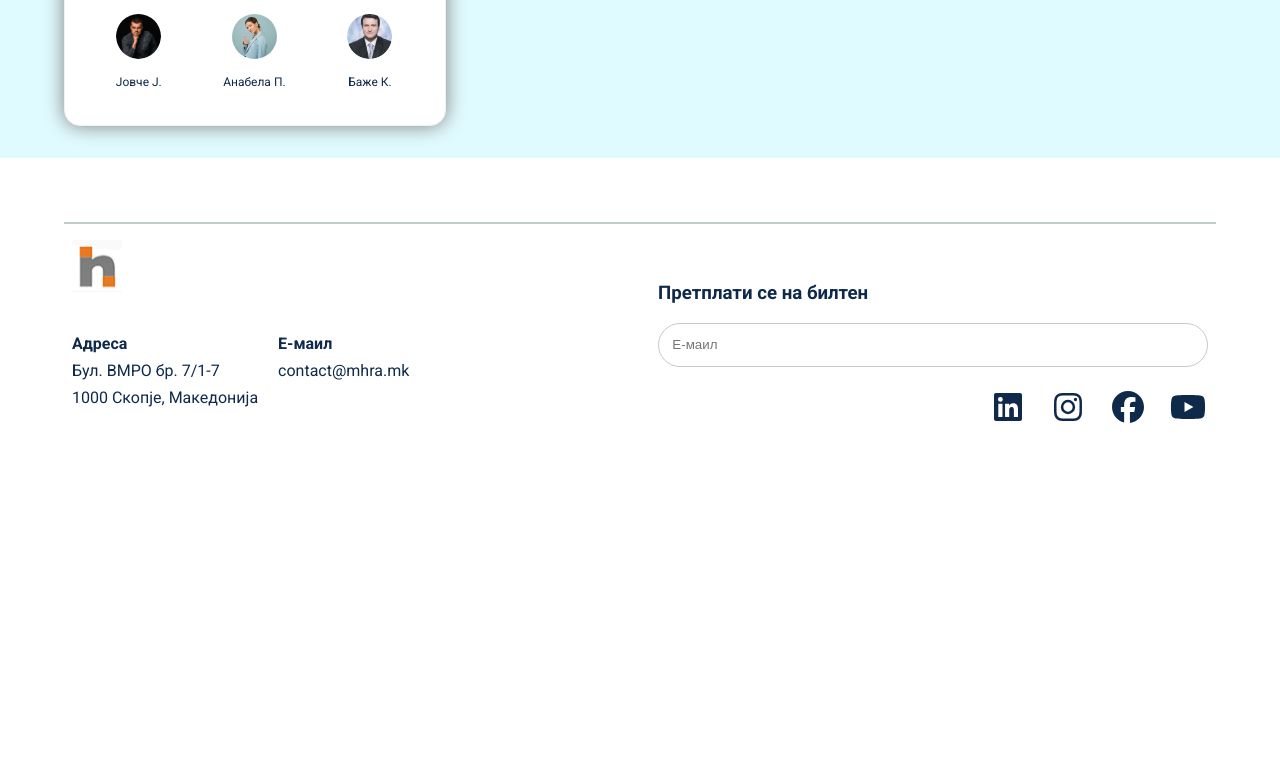
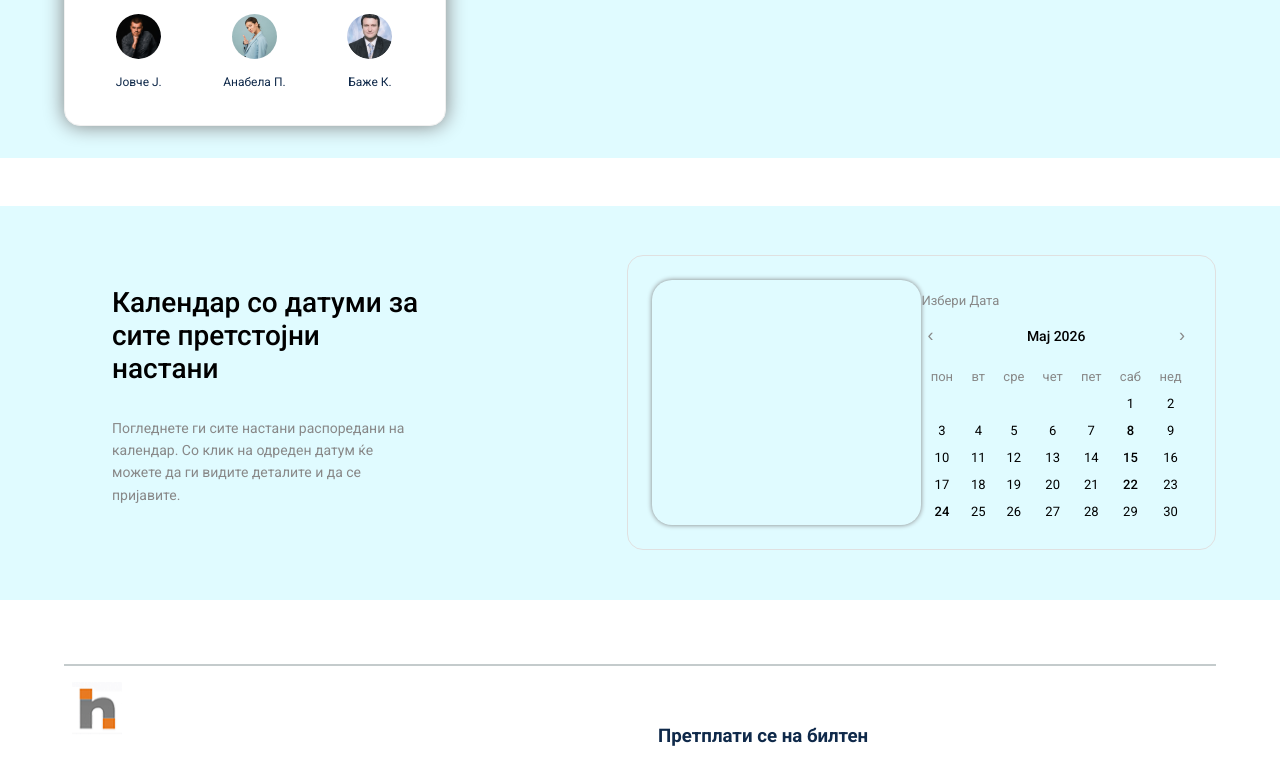
Before and after one commit to Lafazanovski/MHRA, a Next.js app: page /userDashboard in a window 1280 px wide. Shown: the part 2516-3281 px from the top of the page. Before the commit the page ends 2971 px from the top, so only its background shows below. Built offline with nearby package versions, Linux system fonts and the light colour scheme; no server answers.

Commit message:
update calendar

```diff
--- a/src/components/calendar/calendar.css
+++ b/src/components/calendar/calendar.css
@@ -1,54 +1,114 @@
 .calendarSection {
   background-color: var(--backgroundSection-color);
   margin-block: 3em;
+  padding-block: 2em;
 }
 
 .calendarContainer {
-  background-color: inherit;
-  padding: 2em;
+  display: flex;
+  align-items: center;
+  gap: 10em;
+}
+
+.calendarLeft {
+  width: 40%;
+  padding: 3em;
+}
+
+.calendarLeft h2 {
+  font-size: 28px;
+  font-weight: 500;
+  margin-bottom: 2rem;
+}
+
+.calendarLeft p {
+  color: #888;
+  font-size: 14px;
+  line-height: 1.6;
+}
+
+.calendarRight {
+  width: 60%;
+  border: 0.5px solid #e0e0e0;
+  border-radius: 16px;
+  padding: 1.5rem;
+}
+
+.calendarBox {
   display: flex;
   gap: 20;
 }
 
-.calendarLeftDiv {
-  width: 40%;
-  background-color: white;
-  border-radius: 10px;
-  padding: 1em;
+.calendarBoxLeft {
+  width: 50%;
+  border: none;
+  box-shadow: 0 0 5px grey;
+  border-radius: 20px;
 }
 
-.calendarLeftDiv h2 {
-    font-size: 2em;
-    line-height: 1.5;
+.calendarBoxRight {
+  width: 50%;
 }
 
-.calendarLeftDiv p {
-    font-size: 0.8em;
-    margin-top: 3em;
-    opacity: 0.8;
+.calendarLabel {
+  font-size: 13px;
+  color: #888;
+  margin-bottom: 1rem;
 }
 
-.calendarRightDiv {
-  width: 60%;
+.calendarHeader {
+  display: flex;
+  justify-content: space-between;
+  align-items: center;
+  margin-bottom: 1rem;
+  font-size: 14px;
+  font-weight: 500;
 }
 
-.calendarBox {
-  display: flex;
+.calendarNavBtn {
+  background: transparent;
+  border: none;
+  cursor: pointer;
+  font-size: 18px;
+  color: #888;
 }
 
-.calendarBoxLeftSide,
-.calendarBoxRightSide {
-  width: 50%;
-  height: 300px;
-  background-color: white;
-  border: 1px solid grey;
-  border-radius: 10px;
-  padding: 2em;
-  box-shadow: 0 0 25px grey;
+.calendarTable {
+  width: 100%;
+  border-collapse: collapse;
+  text-align: center;
+  font-size: 13px;
+}
+
+.calendarTable th {
+  color: #888;
+  font-weight: 400;
+  padding: 6px;
   transition: 0.3s ease;
   cursor: pointer;
 
   &:hover {
     transform: scale(1.05);
+    background-color: grey;
+    color: white;
   }
 }
+
+.calendarTable td {
+  padding: 6px;
+  cursor: pointer;
+  border-radius: 50%;
+  transition: 0.3s ease;
+  cursor: pointer;
+
+  &:hover {
+    transform: scale(1.05);
+    background-color: grey;
+    color: white;
+  }
+}
+
+.calendarEventDay {
+  border-radius: 50%;
+  font-weight: 500;
+}
--- a/src/components/calendar/calendar.tsx
+++ b/src/components/calendar/calendar.tsx
@@ -1,26 +1,74 @@
-import React from 'react'
+const Calendar = () => {
+  const days = [null,null,null,null,null,1,2,3,4,5,6,7,8,9,10,11,12,13,14,15,16,17,18,19,20,21,22,23,24,25,26,27,28,29,30];
+  const eventDays = [8, 15, 22, 24]; // ← датуми со настани
 
-const Calendar = () => {
+  const weeks: (number | null)[][] = [];
+  let week: (number | null)[] = [];
+  days.forEach((d, i) => {
+    week.push(d);
+    if ((i + 1) % 7 === 0) { weeks.push(week); week = []; }
+  });
+  if (week.length) weeks.push(week);
+
   return (
-    <>
-    <div className='calendarSection'>
-        <div className='calendarContainer wrapper'>
-            <div className='calendarLeftDiv'>
-                <h2>Календар со датуми за сите претстојни настани</h2>
-                <p>Погледни ги сите настани распоредени на календар. Со клик на обележаните настани можеш да дознаеш повеќе информации за секој од настаните, но за целосни информации упатете се кон индивидуалната страна на настанот. </p>
+    <div className="calendarSection">
+      <div className="calendarContainer wrapper">
+        {/* Left */}
+        <div className="calendarLeft">
+          <h2>Календар со датуми за сите претстојни настани</h2>
+          <p>
+            Погледнете ги сите настани распоредани на календар. Со клик на
+            одреден датум ќе можете да ги видите деталите и да се пријавите.
+          </p>
+        </div>
+     {/* Right */}
+        <div className="calendarRight">
+          <div className="calendarBox">
+            <div className="calendarBoxLeft"></div>
+            <div className="calendarBoxRight">
+              <div className="calendar">
+                <p className="calendarLabel">Избери Дата</p>
+                <div className="calendarHeader">
+                  <button className="calendarNavBtn">‹</button>
+                  <span>Maj 2026</span>
+                  <button className="calendarNavBtn">›</button>
+                </div>
+                <table className="calendarTable">
+                  <thead>
+                    <tr>
+                      {["пон", "вт", "сре", "чет", "пет", "саб", "нед"].map(
+                        (d) => (
+                          <th key={d}>{d}</th>
+                        ),
+                      )}
+                    </tr>
+                  </thead>
+                  <tbody>
+                    {weeks.map((week, wi) => (
+                      <tr key={wi}>
+                        {week.map((day, di) => (
+                          <td
+                            key={di}
+                            className={
+                              day && eventDays.includes(day)
+                                ? "calendarEventDay"
+                                : ""
+                            }
+                          >
+                            {day || ""}
+                          </td>
+                        ))}
+                      </tr>
+                    ))}
+                  </tbody>
+                </table>
+              </div>
             </div>
-            <div className='calendarRightDiv'>
-                <div className='calendarBox'>
-                    <div className='calendarBoxLeftSide'></div>
-                    <div className='calendarBoxRightSide'>
-                        <h6>Избери Дата:</h6>
-                    </div>
-                </div>
-            </div>
+          </div>
         </div>
+      </div>
     </div>
-    </>
-  )
-}
+  );
+};
 
-export default Calendar
+export default Calendar;
--- a/src/pages/userDashboard.tsx
+++ b/src/pages/userDashboard.tsx
@@ -1,3 +1,4 @@
+import Calendar from '@/components/calendar/calendar';
 import Carousel from '@/components/carousel/carousel'
 import UserDashboardMain from '@/components/userDashboardMain/userDashboardMain';
 import UserPersonalInfo from '@/components/userPersonalInfo/userPersonalInfo'
@@ -9,6 +10,7 @@ const UserDashboard = () => {
       <UserPersonalInfo />
       <Carousel />
       <UserDashboardMain />
+      <Calendar />
     </>
   );
 }
```
